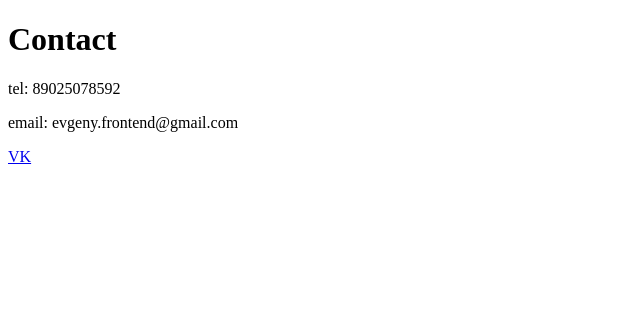
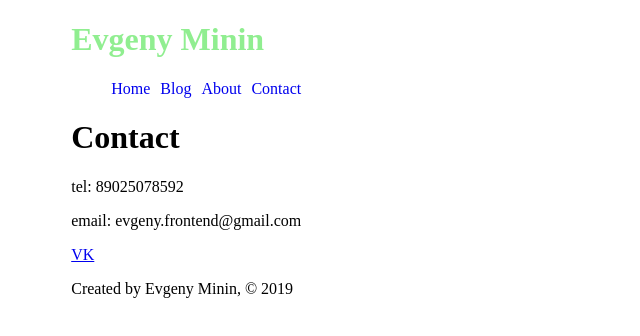
Before and after one commit to EvgenyMinin/gatsbyBootcamp, a Gatsby site: page /contact in a window 1280 px wide. Shown: the whole page, without its empty margins (0-640 px from the left). Built offline with nearby package versions, Linux system fonts and the light colour scheme; Gatsby itself is replaced by a stand-in of ours.

Commit message:
added header component

```diff
--- /dev/null
+++ b/src/components/container.js
@@ -0,0 +1,6 @@
+import styled from "styled-components"
+
+export const AppContainer = styled.div`
+  width: 90%;
+  margin: 0 auto;
+`
--- /dev/null
+++ b/src/components/footer.js
@@ -0,0 +1,11 @@
+import React from "react"
+
+const Footer = () => {
+  return (
+    <footer>
+      <p>Created by Evgeny Minin, © 2019</p>
+    </footer>
+  )
+}
+
+export default Footer
--- a/src/components/header.js
+++ b/src/components/header.js
@@ -1,42 +1,47 @@
+import React from "react"
 import { Link } from "gatsby"
-import PropTypes from "prop-types"
-import React from "react"
+import styled from "styled-components"
 
-const Header = ({ siteTitle }) => (
-  <header
-    style={{
-      background: `rebeccapurple`,
-      marginBottom: `1.45rem`,
-    }}
-  >
-    <div
-      style={{
-        margin: `0 auto`,
-        maxWidth: 960,
-        padding: `1.45rem 1.0875rem`,
-      }}
-    >
-      <h1 style={{ margin: 0 }}>
-        <Link
-          to="/"
-          style={{
-            color: `white`,
-            textDecoration: `none`,
-          }}
-        >
-          {siteTitle}
-        </Link>
-      </h1>
-    </div>
-  </header>
-)
+const StyledHeader = styled.header`
+  h1 {
+    color: lightgreen;
+  }
+  ul {
+    list-style: none;
+    display: flex;
+    margin: 0;
+    & li {
+      margin-right: 10px;
+      & a {
+        text-decoration: none;
+        padding: 10px 0;
+      }
+    }
+  }
+`
 
-Header.propTypes = {
-  siteTitle: PropTypes.string,
-}
-
-Header.defaultProps = {
-  siteTitle: ``,
+const Header = () => {
+  return (
+    <StyledHeader>
+      <h1>Evgeny Minin</h1>
+      <nav>
+        <ul>
+          <li>
+            <Link to="/">Home</Link>
+          </li>
+          <li>
+            <Link to="/blog">Blog</Link>
+          </li>
+          <li>
+            <Link to="/about">About</Link>
+          </li>
+          <li>
+            <Link to="/contact">Contact</Link>
+          </li>
+        </ul>
+      </nav>
+    </StyledHeader>
+  )
 }
 
 export default Header
--- a/src/components/post.js
+++ b/src/components/post.js
@@ -1,5 +1,6 @@
 import React from "react"
 import styled from "styled-components"
+import Header from "./header"
 
 const PostWrapper = styled.div`
   h1 {
--- a/src/pages/contact.js
+++ b/src/pages/contact.js
@@ -1,8 +1,12 @@
 import React from "react"
+import Footer from "../components/footer"
+import Header from "./../components/header"
+import { AppContainer } from "./../components/container"
 
 const ContactPage = () => {
   return (
-    <div>
+    <AppContainer>
+      <Header />
       <h1>Contact</h1>
       <p>tel: 89025078592</p>
       <p>email: evgeny.frontend@gmail.com</p>
@@ -11,7 +15,8 @@ const ContactPage = () => {
           VK
         </a>
       </p>
-    </div>
+      <Footer />
+    </AppContainer>
   )
 }
 
```
Also changed, not shown: src/pages/about.js (+7 -2 lines), src/pages/blog.js (+7 -2 lines), src/pages/index.js (+7 -7 lines).
